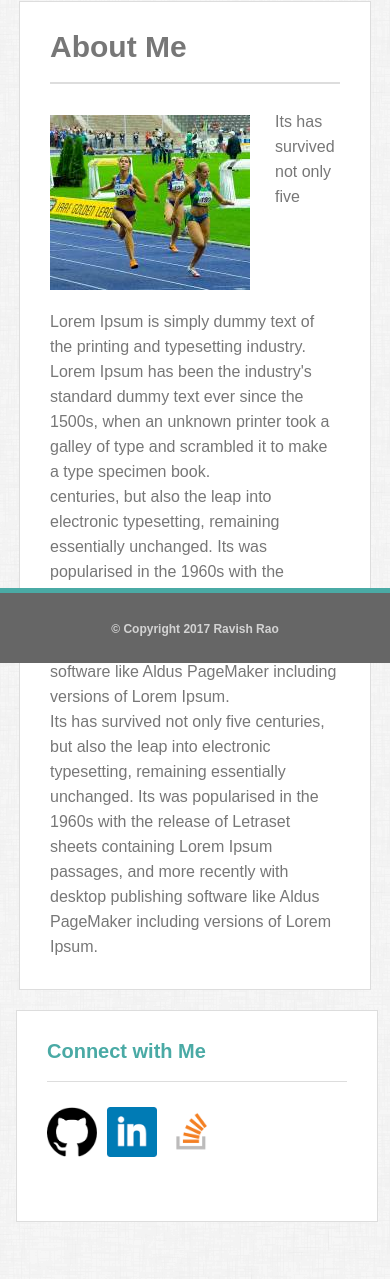
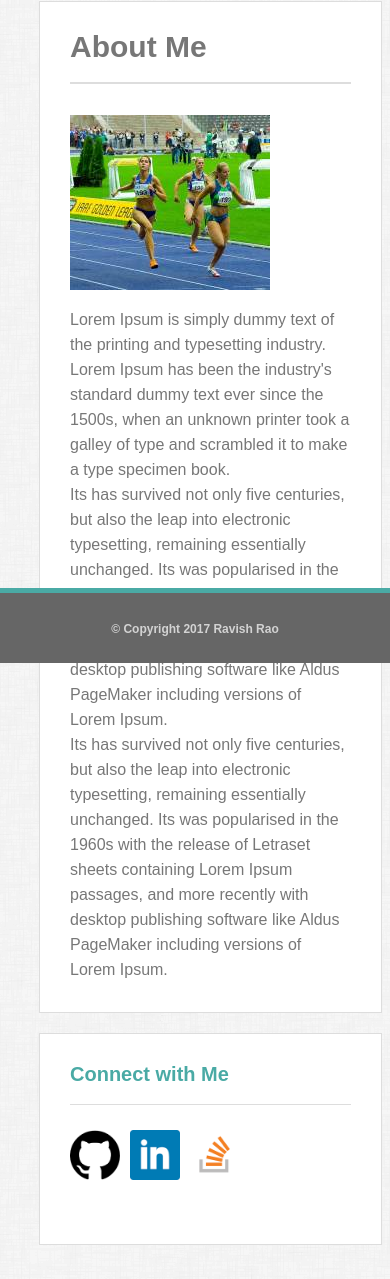
Before and after one commit to AlpineInc/Responsive-Portfolio, a plain HTML site: page index.html in a window 390 px wide. Shown: the part 181-1460 px from the top of the page. Drawn offline with Linux system fonts and the light colour scheme.

```diff
--- a/assets/css/index.css
+++ b/assets/css/index.css
@@ -71,10 +71,19 @@ p {
 @media screen and (max-width: 640px) {
 #section-main{
 	margin-top: 100px;
-	width: 358px;
+	width: 80%;
 }
 #section-aboutme{
-	width: 290px;
+	margin: auto;
+	width: 90%;
 	float: none;
 }
+#img-me{
+	float: none;
+	margin: auto;
 }
+#p-aboutme{
+	float: none;
+	margin-top: 20px;
+}
+}
--- a/assets/css/main.css
+++ b/assets/css/main.css
@@ -219,8 +219,9 @@ footer {
 	border-color: darkgrey;
 	border-style: solid;
 	border-top-width: 1px;
-}#section-contactme{
-	width: 300px;
+}
+#section-contactme{
+	width: 90%;
 	float: none;
 	margin: auto;
 	margin-top: 20px;
```
